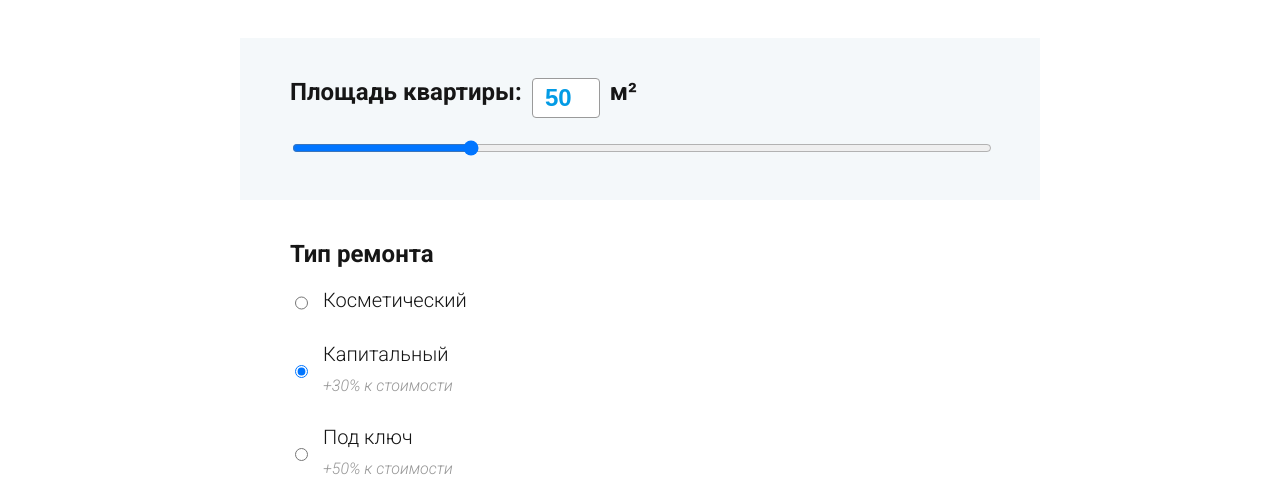
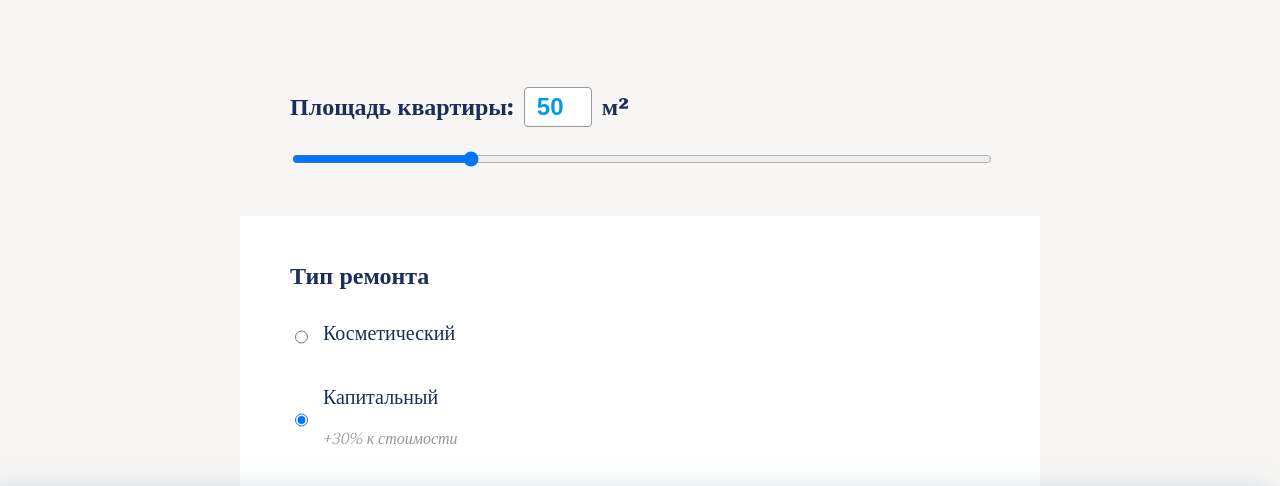
Before and after one commit to ads-b791/renovationCosts, a plain HTML site: page index.html in a window 1280 px wide. Shown: the part 137-623 px from the top of the page. Drawn offline with Linux system fonts and the light colour scheme.

Commit message:
точно начало

```diff
--- a/css/main.css
+++ b/css/main.css
@@ -1,10 +1,11 @@
 /* ------------------- General ------------------- */
 
 body {
-	font-family: 'Roboto', sans-serif;
-	color: #161616;
+	/*font-family: 'Roboto', sans-serif;*/
+	font-family: 'Taviraj', serif;
+	color: #1c2d5a;
 	margin: 0;
-
+	background-color: #f7f6f4;
 	padding-bottom: 140px;
 }
 
@@ -168,7 +169,7 @@ h6 {
 
 .calc-section {
 	padding: 40px 50px;
-	background-color: #f4f8fa;
+	background-color: #f7f6f4;
 }
 
 .calc-section:nth-child(odd) {
--- a/index.html
+++ b/index.html
@@ -7,8 +7,12 @@
 	<meta http-equiv="X-UA-Compatible" content="ie=edge" />
 	<title>Расчет стоимости проекта</title>
 	<link rel="stylesheet" href="css/main.css" />
-	<link href="https://fonts.googleapis.com/css?family=Roboto:100,300,300i,400,700&display=swap&subset=cyrillic-ext"
-		rel="stylesheet" />
+	<link rel="preconnect" href="https://fonts.googleapis.com">
+	<link rel="preconnect" href="https://fonts.gstatic.com" crossorigin>
+	<link href="https://fonts.googleapis.com/css2?family=Taviraj:ital,wght@0,100;0,300;0,400;0,700;1,300&display=swap"
+		rel="stylesheet">
+	<!--<link href="https://fonts.googleapis.com/css?family=Roboto:100,300,300i,400,700&display=swap&subset=cyrillic-ext"
+		rel="stylesheet" />-->
 </head>
 
 <body>
```
